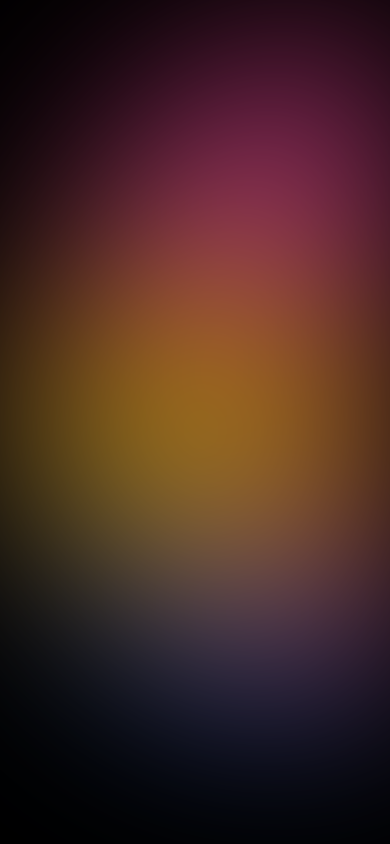
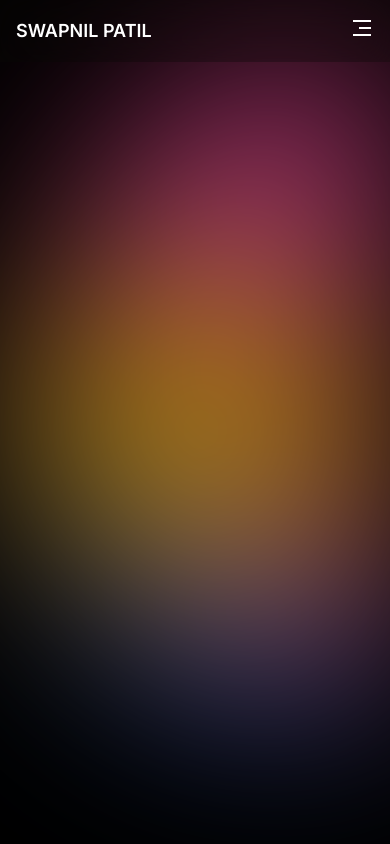
Before and after one commit to patil-swap/swapnil-web-portfolio, a React (Vite) app: page / in a window 390 px wide. Built offline with nearby package versions, Linux system fonts and the light colour scheme.

Commit message:
Adds responsive navbar

```diff
--- a/src/App.jsx
+++ b/src/App.jsx
@@ -1,9 +1,11 @@
 import BlurBackground from "./components/BlurBackground";
+import Navbar from "./components/Navbar";
 
 function App() {
   return (
     <>
       <BlurBackground />
+      <Navbar />
     </>
   );
 }
--- /dev/null
+++ b/src/components/Navbar.jsx
@@ -0,0 +1,59 @@
+import { useState } from "react";
+import { LINKS } from "../constants";
+import { RiCloseFill, RiMenu3Fill } from "@remixicon/react";
+
+const Navbar = () => {
+  const [menuOpen, setMenuOpen] = useState(false);
+  const handleLinkClick = () => {
+    setMenuOpen(false);
+  };
+  return (
+    <nav className="fixed top-0 left-0 w-full z-50">
+      <div className="flex justify-between items-center max-w-6xl mx-auto md:my-2 bg-stone-950/30 p-4 md:rounded-xl backdrop-blur-lg">
+        <div className="text-white font-semibold text-lg uppercase">
+          <a href="/">Swapnil Patil</a>
+        </div>
+        <div className="hidden md:flex space-x-8">
+          {LINKS.map((link, index) => (
+            <a
+              href={link.href}
+              key={index}
+              className="text-white hover:text-stone-400 transition duration-300"
+            >
+              {link.label}
+            </a>
+          ))}
+        </div>
+        <div className="md:hidden">
+          <button
+            onClick={() => setMenuOpen(!menuOpen)}
+            className="text-white focus:outline-none"
+            aria-label={menuOpen ? "Close Menu" : "Open Menu"}
+          >
+            {menuOpen ? (
+              <RiCloseFill className="w-6 h-6" />
+            ) : (
+              <RiMenu3Fill className="w-6 h-6" />
+            )}
+          </button>
+        </div>
+      </div>
+      {menuOpen && (
+        <div className="md:hidden p-2 bg-stone-950/30 backdrop-blur-lg rounded-xl flex flex-col space-y-4 max-w-6xl mx-auto">
+          {LINKS.map((link, index) => (
+            <a
+              href={link.href}
+              key={index}
+              className="text-white hover:text-stone-400 transition duration-300"
+              onClick={handleLinkClick}
+            >
+              {link.label}
+            </a>
+          ))}
+        </div>
+      )}
+    </nav>
+  );
+};
+
+export default Navbar;
```
